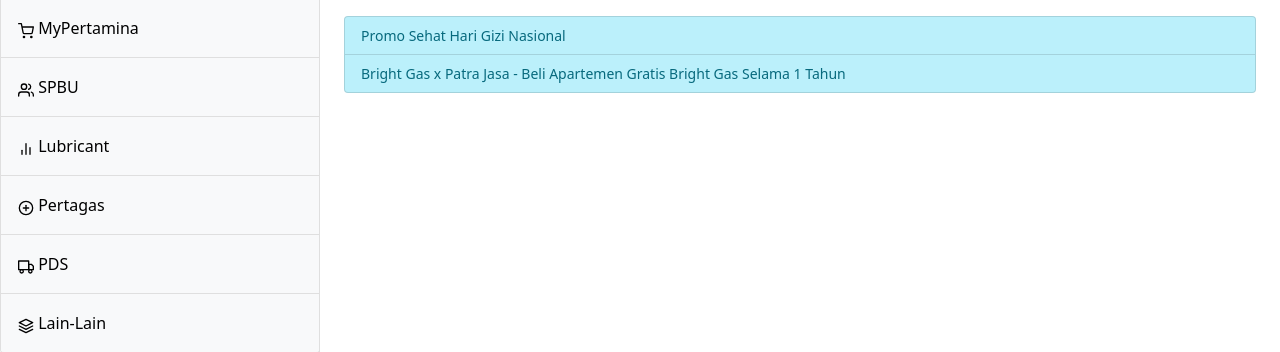
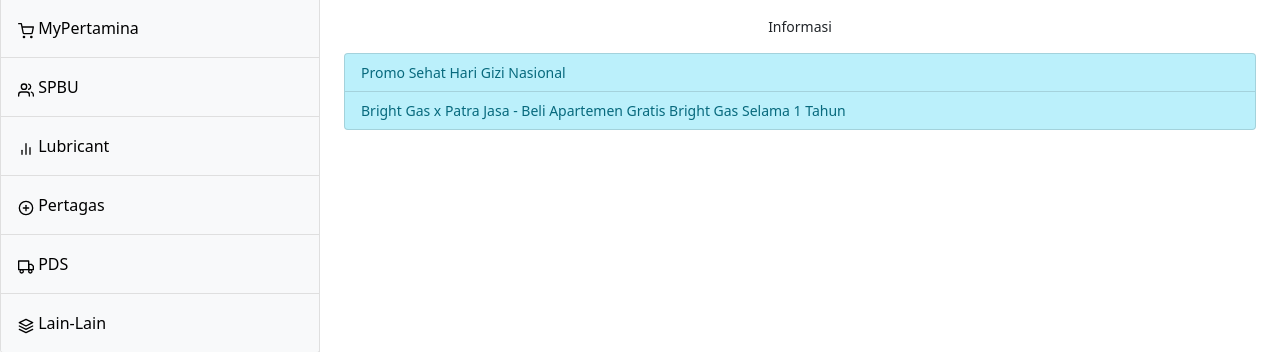
Before and after one commit to gunawanzakiahhalim/ci4login, a CodeIgniter 4 app: the page made by app/Views/info/index.php in a window 1280 px wide. Shown: the part 185-537 px from the top of the page. Run offline with PHP 8.4 and a stand-in for CodeIgniter, Linux system fonts and the light colour scheme; the template is opened without the code that fills it, so the values that code supplies are empty; some libraries are stand-ins or nearby versions.

Commit message:
modified info /index.php

```diff
--- a/app/Views/info/index.php
+++ b/app/Views/info/index.php
@@ -63,6 +63,7 @@
             </tbody>
         </table>
     </div>
+    <p class="text-center">Informasi</p>
     <div class="list-group">
         <a href="https://ops11.000webhostapp.com/img/Promo%20Sehat%20Hari%20Gizi%20Nasional.jpeg" target="_blank" class="list-group-item list-group-item-action list-group-item-info">Promo Sehat Hari Gizi Nasional</a>
         <a href="https://arjunadigital.000webhostapp.com/pdf/Voucher%20Patraland%20Urbano_PDS%20135%20Bright%20Gas.pdf" target="_blank" class="list-group-item list-group-item-action list-group-item-info">Bright Gas x Patra Jasa - Beli Apartemen Gratis Bright Gas Selama 1 Tahun</a>
```
